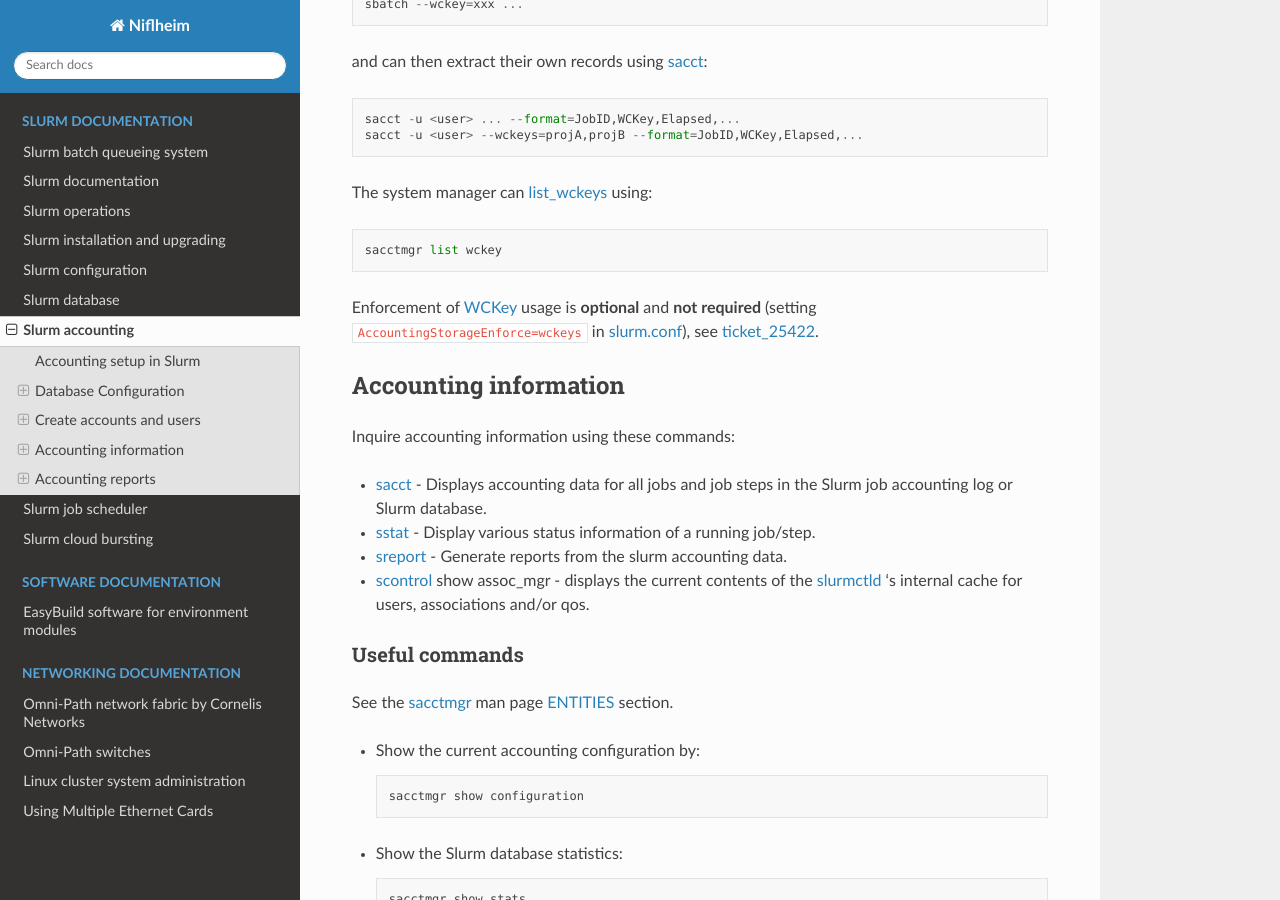
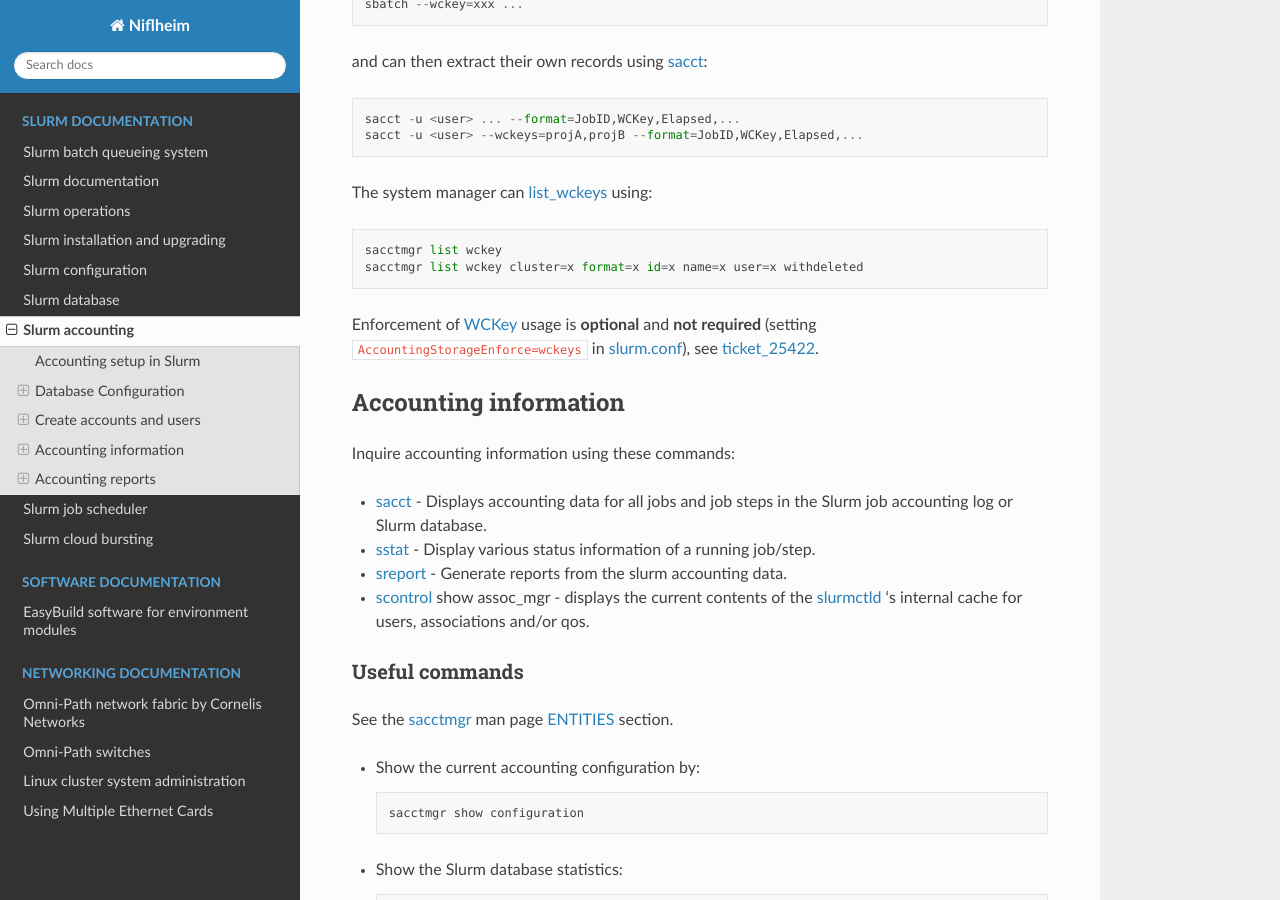
Before and after one commit to OleHolmNielsen/Niflheim_system, a Sphinx documentation site: the page built from docs/Slurm_accounting.rst, in a window 1280 px wide and 900 px high, scrolled down 9596 px. Built offline with Sphinx 7.4.7 and the Read the Docs theme 3.1.0, drawn with Linux system fonts in a browser that asks for light colours.

Commit message:
sacctmgr list wckey options

```diff
--- a/docs/Slurm_accounting.rst
+++ b/docs/Slurm_accounting.rst
@@ -399,6 +399,7 @@ and can then extract their own records using sacct_::
 The system manager can list_wckeys_ using::
 
   sacctmgr list wckey
+  sacctmgr list wckey cluster=x format=x id=x name=x user=x withdeleted
 
 Enforcement of WCKey_ usage is **optional** and **not required**
 (setting ``AccountingStorageEnforce=wckeys`` in slurm.conf_), see ticket_25422_.
```
